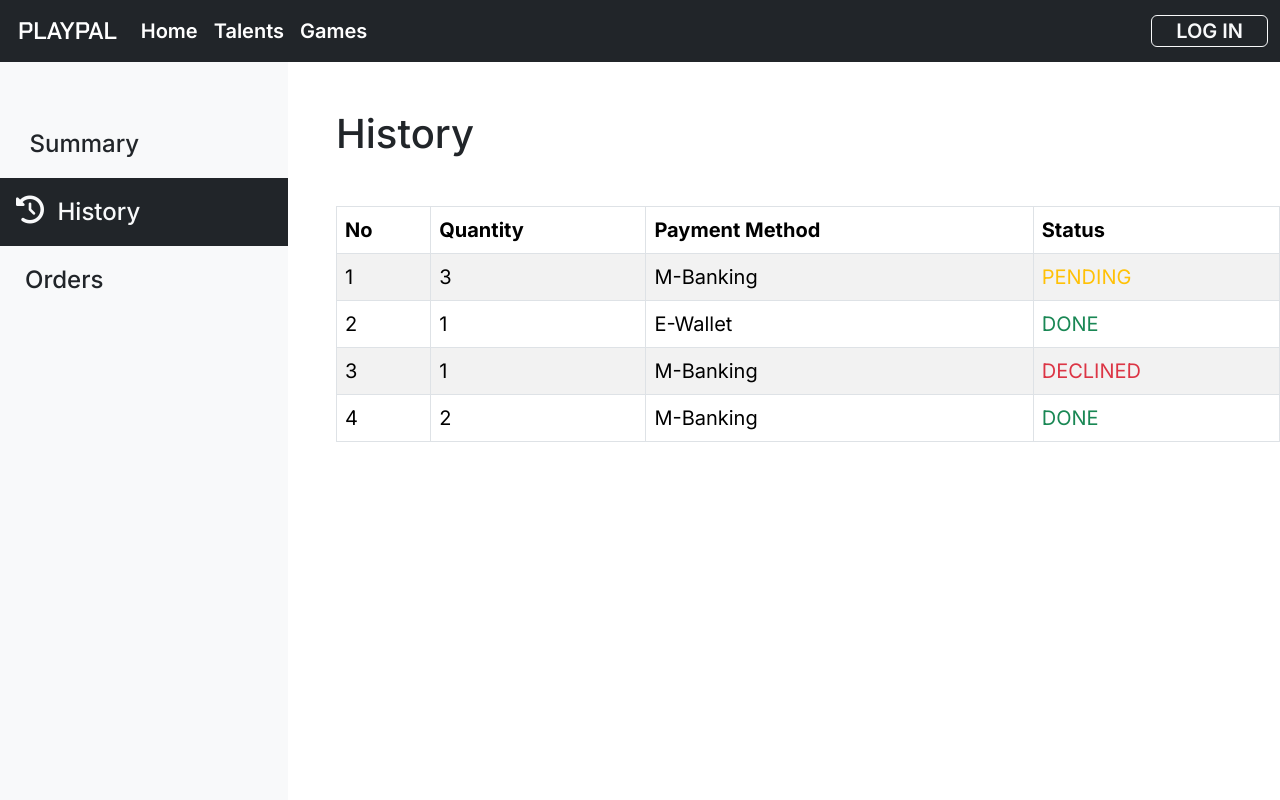
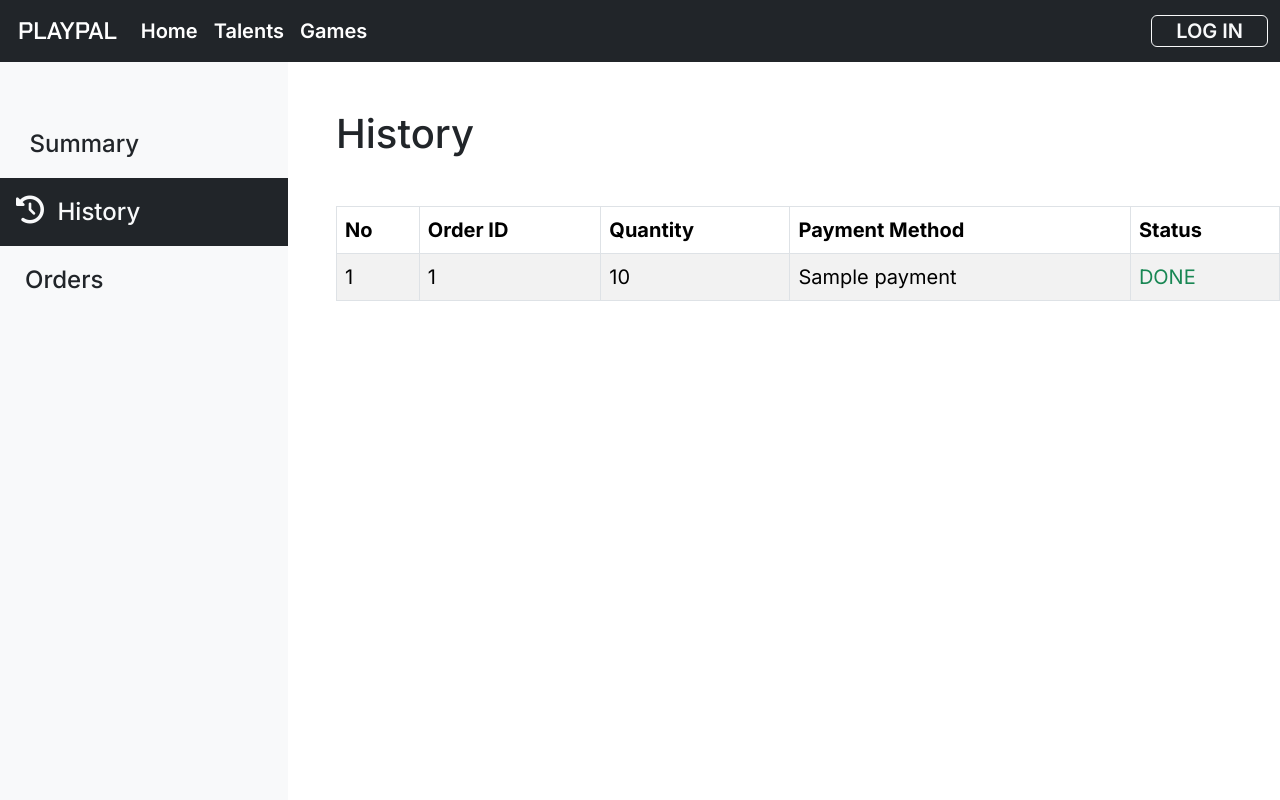
Before and after one commit to slashedzer0/Playpal, a Flask app: template templates/talent/history.html in a window 1280 px wide. Run offline with Flask 3, Linux system fonts and the light colour scheme; the template is opened without the code that fills it: most values are stand-ins (such as "Sample title", 1, 10 or a date in 2020); some libraries are stand-ins or nearby versions; grey boxes are pictures that could not be loaded.

Commit message:
major updates 2.0

```diff
--- a/app.py
+++ b/app.py
@@ -32,6 +32,19 @@ def home():
     talents = list(db.users.find({'role': 'talent'}, {
                    '_id': False, 'password': False}))
     shuffled_talents = random.sample(talents, 6)
+
+    for talent in shuffled_talents:
+        sum_rating = db.orders.find(
+            {"talent": talent["username"], "rating": {"$exists": True}})
+        total_rating = 0
+        for rating in sum_rating:
+            total_rating += int(rating["rating"])
+
+        received_rating = db.orders.count_documents(
+            {"talent": talent["username"], "rating": {"$exists": True}})
+        overall_rating = total_rating / received_rating if received_rating != 0 else 0
+        overall_rating = str(overall_rating)[:3]
+        talent["ovr_rating"] = overall_rating
 
     if token:
         try:
@@ -95,18 +108,45 @@ def profile_page(username):
         try:
             payload = jwt.decode(token, SECRET_KEY, algorithms=["HS256"])
             user_info = db.users.find_one({"username": payload["username"]})
+            sum_rating = db.orders.find(
+                {"talent": username, "rating": {"$exists": True}})
+            total_rating = 0
+            for rating in sum_rating:
+                total_rating += int(rating["rating"])
+
+            received_rating = db.orders.count_documents(
+                {"talent": username, "rating": {"$exists": True}})
+            overall_rating = total_rating / received_rating if received_rating != 0 else 0
+            overall_rating = str(overall_rating)[:3]
         except jwt.ExpiredSignatureError:
             return redirect(url_for("login_page"))
         except jwt.exceptions.DecodeError:
             return redirect(url_for("login_page"))
 
-    return render_template("profile.html", user_info=user_info, talent_info=talent_info)
+    return render_template("profile.html", user_info=user_info, talent_info=talent_info, overall_rating=overall_rating)
 
 
 @app.route('/talents')
 def talents_page():
     token = request.cookies.get("token")
     user_info = None
+
+    talents = list(db.users.find({'role': 'talent'}, {
+                     '_id': False, 'password': False}))
+    sorted_talents = sorted(talents, key=lambda x: x['fullname'].lower())
+
+    for talent in talents:
+        sum_rating = db.orders.find(
+            {"talent": talent["username"], "rating": {"$exists": True}})
+        total_rating = 0
+        for rating in sum_rating:
+            total_rating += int(rating["rating"])
+
+        received_rating = db.orders.count_documents(
+            {"talent": talent["username"], "rating": {"$exists": True}})
+        overall_rating = total_rating / received_rating if received_rating != 0 else 0
+        overall_rating = str(overall_rating)[:3]
+        talent["ovr_rating"] = overall_rating
 
     if token:
         try:
@@ -117,7 +157,7 @@ def talents_page():
         except jwt.exceptions.DecodeError:
             return redirect(url_for("login_page"))
 
-    return render_template("talents.html", user_info=user_info)
+    return render_template("talents.html", user_info=user_info, talents=sorted_talents)
 
 
 @app.route('/games')
@@ -126,6 +166,20 @@ def games_page():
     user_info = None
     talents = list(db.users.find({'role': 'talent'}, {
                    '_id': False, 'password': False}))
+    sorted_talents = sorted(talents, key=lambda x: x['fullname'].lower())
+
+    for talent in talents:
+        sum_rating = db.orders.find(
+            {"talent": talent["username"], "rating": {"$exists": True}})
+        total_rating = 0
+        for rating in sum_rating:
+            total_rating += int(rating["rating"])
+
+        received_rating = db.orders.count_documents(
+            {"talent": talent["username"], "rating": {"$exists": True}})
+        overall_rating = total_rating / received_rating if received_rating != 0 else 0
+        overall_rating = str(overall_rating)[:3]
+        talent["ovr_rating"] = overall_rating
 
     if token:
         try:
@@ -136,7 +190,7 @@ def games_page():
         except jwt.exceptions.DecodeError:
             return redirect(url_for("login_page"))
 
-    return render_template("games.html", user_info=user_info, talents=talents)
+    return render_template("games.html", user_info=user_info, talents=sorted_talents)
 
 
 @app.route('/customer-summary')
@@ -148,10 +202,14 @@ def customer_summary_page():
         try:
             payload = jwt.decode(token, SECRET_KEY, algorithms=["HS256"])
             user_info = db.users.find_one({"username": payload["username"]})
+            total_reviews = db.orders.count_documents(
+                {"customer": user_info["username"], "status": "completed"})
+            total_orders = db.orders.count_documents(
+                {"customer": user_info["username"]})
 
             if user_info.get("role") != "customer":
                 return redirect(url_for("home"))
-            return render_template('/customer/summary.html', user_info=user_info)
+            return render_template('/customer/summary.html', user_info=user_info, total_reviews=total_reviews, total_orders=total_orders)
 
         except (jwt.ExpiredSignatureError, jwt.exceptions.DecodeError):
             return redirect(url_for("login_page"))
@@ -191,10 +249,32 @@ def talent_summary_page():
         try:
             payload = jwt.decode(token, SECRET_KEY, algorithms=["HS256"])
             user_info = db.users.find_one({"username": payload["username"]})
+            username = user_info["username"]
+
+            quantity = db.orders.find({"talent": username, "status": {"$in": ["done", "completed"]}, "quantity": {
+                "$exists": True}})
+            total_quantity = 0
+            for qty in quantity:
+                total_quantity += int(qty["quantity"])
+
+            total_income =  int(user_info["price"]) * total_quantity
+            received_orders = db.orders.count_documents(
+                {"talent": user_info["username"]})
+
+            sum_rating = db.orders.find(
+                {"talent": username, "rating": {"$exists": True}})
+            total_rating = 0
+            for rating in sum_rating:
+                total_rating += int(rating["rating"])
+
+            received_rating = db.orders.count_documents(
+                {"talent": username, "rating": {"$exists": True}})
+            overall_rating = total_rating / received_rating if received_rating != 0 else 0
+            overall_rating = str(overall_rating)[:3]
 
             if user_info.get("role") != "talent":
                 return redirect(url_for("home"))
-            return render_template('/talent/summary.html', user_info=user_info)
+            return render_template('/talent/summary.html', user_info=user_info, overall_rating=overall_rating, total_income=total_income, received_orders=received_orders)
 
         except jwt.ExpiredSignatureError:
             return redirect(url_for("login_page"))
@@ -214,10 +294,12 @@ def talent_history_page():
         try:
             payload = jwt.decode(token, SECRET_KEY, algorithms=["HS256"])
             user_info = db.users.find_one({"username": payload["username"]})
+            received_orders = list(db.orders.find({'talent': user_info["username"], 'status': {'$ne': 'waiting'}}, {
+                '_id': False}))
 
             if user_info.get("role") != "talent":
                 return redirect(url_for("home"))
-            return render_template('/talent/history.html', user_info=user_info)
+            return render_template('/talent/history.html', user_info=user_info, received_orders=received_orders)
 
         except jwt.ExpiredSignatureError:
             return redirect(url_for("login_page"))
@@ -412,12 +494,133 @@ def delete_account():
         except jwt.exceptions.DecodeError:
             return redirect(url_for("login_page"))
 
+@app.route('/api/load_customer_history')
+def load_customer_history():
+    token = request.cookies.get('token')
 
-@app.route('/api/load_talents')
-def load_talents():
-    talents = list(db.users.find({'role': 'talent'}, {
-                   '_id': False, 'password': False}))
-    return jsonify({'result': 'success', 'talents': talents})
+    if token:
+        try:
+            payload = jwt.decode(token, SECRET_KEY, algorithms=['HS256'])
+            username = payload['username']
+            created_orders = list(db.orders.find({'customer': username}, {
+                '_id': False}))
+            return jsonify({'result': 'success', 'created_orders': created_orders})
+
+        except (jwt.ExpiredSignatureError, jwt.exceptions.DecodeError):
+            return redirect(url_for('home'))
+
+
+@app.route('/api/load_talent_orders')
+def load_talent_orders():
+    token = request.cookies.get('token')
+
+    if token:
+        try:
+            payload = jwt.decode(token, SECRET_KEY, algorithms=['HS256'])
+            username = payload['username']
+            received_orders = list(db.orders.find({'talent': username, 'status': 'waiting'}, {
+                '_id': False}))
+            return jsonify({'result': 'success', 'received_orders': received_orders})
+
+        except (jwt.ExpiredSignatureError, jwt.exceptions.DecodeError):
+            return redirect(url_for('home'))
+
+
+@app.route('/api/create_order', methods=['POST'])
+def create_order():
+    username_customer = request.form['customer']
+    username_talent = request.form['talent']
+    order_id = username_customer[:3] + datetime.now().strftime("%d%H%M%S")
+    game = request.form['game']
+    quantity = request.form['quantity']
+    payment = request.form['payment']
+    note = request.form['note']
+
+    doc = {
+        "customer": username_customer,
+        "talent": username_talent,
+        "order_id": order_id,
+        "game": game,
+        "quantity": quantity,
+        "payment": payment,
+        "note": note,
+        "status": "waiting",
+    }
+
+    db.orders.insert_one(doc)
+    return jsonify({'result': 'success'})
+
+
+@app.route('/api/add_rating', methods=['POST'])
+def add_rating():
+    token = request.cookies.get('token')
+
+    if token:
+        try:
+            payload = jwt.decode(token, SECRET_KEY, algorithms=['HS256'])
+            order_id = request.form['order_id']
+            rating = request.form['rating']
+
+            new_doc = {
+                'rating': rating,
+                'status': 'completed',
+            }
+
+            db.orders.update_one({'order_id': order_id}, {'$set': new_doc})
+            return jsonify({'result': 'success'})
+
+        except (jwt.ExpiredSignatureError, jwt.exceptions.DecodeError):
+            return redirect(url_for('home'))
+
+
+@app.route('/api/decline_order', methods=['POST'])
+def decline_order():
+    token = request.cookies.get('token')
+
+    if token:
+        try:
+            payload = jwt.decode(token, SECRET_KEY, algorithms=['HS256'])
+            order_id = request.form['order_id']
+            db.orders.update_one({'order_id': order_id}, {
+                '$set': {'status': 'declined'}})
+            return jsonify({'result': 'success'})
+
+        except (jwt.ExpiredSignatureError, jwt.exceptions.DecodeError):
+            return redirect(url_for('home'))
+
+
+@app.route('/api/approve_order', methods=['POST'])
+def approve_order():
+    token = request.cookies.get('token')
+
+    if token:
+        try:
+            payload = jwt.decode(token, SECRET_KEY, algorithms=['HS256'])
+            order_id = request.form['order_id']
+            db.orders.update_one({'order_id': order_id}, {
+                '$set': {'status': 'pending'}})
+            return jsonify({'result': 'success'})
+
+        except (jwt.ExpiredSignatureError, jwt.exceptions.DecodeError):
+            return redirect(url_for('home'))
+
+
+@app.route('/api/complete_order', methods=['POST'])
+def complete_order():
+    token = request.cookies.get('token')
+
+    if token:
+        try:
+            payload = jwt.decode(token, SECRET_KEY, algorithms=['HS256'])
+
+            order_id = request.form['order_id']
+            print(order_id)
+            db.orders.update_one({'order_id': order_id}, {
+                '$set': {'status': 'done'}})
+            return jsonify({'result': 'success'})
+
+        except (jwt.ExpiredSignatureError, jwt.exceptions.DecodeError):
+            return redirect(url_for('home'))
 
 
 if __name__ == '__main__':
--- a/static/js/scripts.js
+++ b/static/js/scripts.js
@@ -239,38 +239,223 @@ function update_talent() {
   });
 }
 
-function load_talents() {
+function create_order() {
+  let username_customer = $("#username").val();
+  let username_talent = $("#username-talent").text();
+  let game = $("#game-talent").text();
+  let quantity = $("#quantity").val();
+  let payment = $("#payment").val();
+  let note = $("#note").val();
+
+  if (quantity === "") {
+    $("#quantity").focus();
+    return;
+  } else if (payment === "") {
+    $("#payment").focus();
+    return;
+  } else {
+    $("#form-order").fadeOut(500, function () {
+      $("#success-order").fadeIn(500);
+    });
+  }
+
   $.ajax({
-    type: "GET",
-    url: "/api/load_talents",
+    type: "POST",
+    url: "/api/create_order",
+    data: {
+      customer: username_customer,
+      talent: username_talent,
+      game: game,
+      quantity: quantity,
+      payment: payment,
+      note: note,
+    },
     success: function (response) {
       console.log(response);
       if (response["result"] === "success") {
-        talents = response["talents"];
-        talents.sort((a, b) => a.fullname.localeCompare(b.fullname));
+        console.log("Order created");
+      }
+    },
+  });
+}
 
-        for (let i = 0; i < talents.length; i++) {
-          let talent = talents[i];
-          let username = talent.username;
-          let fullname = talent.fullname;
-          let avatar = talent.pfp_default;
+function load_customer_history() {
+  $.ajax({
+    type: "GET",
+    url: "/api/load_customer_history",
+    data: {},
+    success: function (response) {
+      console.log(response);
+      if (response["result"] === "success") {
+        created_orders = response["created_orders"];
+
+        for (let i = 0; i < created_orders.length; i++) {
+          let count = i + 1;
+          let order = created_orders[i];
+          let order_id = order.order_id;
+          let game = order.game;
+          let quantity = order.quantity;
+          let payment = order.payment;
+          let status = order.status;
+
+          if (status == "waiting") {
+            status = '<td class="text-secondary">WAITING</td><td></td>';
+          } else if (status == "done") {
+            status =
+              '<td class="text-success">DONE</td><td> <a class="btn btn-dark" onclick="proceed_review(' +
+              i +
+              ')">ADD REVIEW</a></td>';
+          } else if (status == "completed") {
+            status = '<td class="text-primary">COMPLETED</td><td></td>';
+          } else if (status == "declined") {
+            status = '<td class="text-danger">DECLINED</td><td></td>';
+          } else if (status == "pending") {
+            status =
+              '<td class="text-warning">PENDING</td><td> <a onclick="complete_order(' +
+              i +
+              ')" class="btn btn-dark">DONE</a></td>';
+          } else {
+            status = '<td class="text-dark">UNKNOWN</td><td></td>';
+          }
+
           let temp_html = `
-          <div class="col mb-2">
-          <div class="card">
-            <a href="/profile/${username}">
-              <img src="/static/${avatar}" class="card-img">
-              <div class="card-img-overlay p-2">
-                <p class="fs-6 badge bg-secondary bg-opacity-50"><i class="fa-solid fa-star"
-                    style="color: #fcbe3f;"></i>&nbsp;X.X</p>
-              </div>
-            </a>
-          </div>
-          <p class="mt-2 fs-5 fw-semibold lh-sm">${fullname}</p>
-        </div>
+          <tr>
+            <td>${count}</td>
+            <td id="order-id-${count}">${order_id}</td>
+            <td>${game}</td>
+            <td>${quantity}</td>
+            <td>${payment}</td>
+            ${status}
+          </tr>
           `;
-          $("#list-talents").append(temp_html);
+          $("#customer-history").append(temp_html);
         }
       }
     },
   });
 }
+
+function load_talent_orders() {
+  $.ajax({
+    type: "GET",
+    url: "/api/load_talent_orders",
+    data: {},
+    success: function (response) {
+      console.log(response);
+      if (response["result"] === "success") {
+        received_orders = response["received_orders"];
+
+        for (let i = 0; i < received_orders.length; i++) {
+          let count = i + 1;
+          let order = received_orders[i];
+          let order_id = order.order_id;
+          let quantity = order.quantity;
+          let payment = order.payment;
+          let note = order.note;
+          let status = order.status;
+
+          if (status == "waiting") {
+            status =
+              '<td><a onclick="approve_order(' +
+              i +
+              ')" class="btn btn-success">APPROVE</a>&nbsp;&nbsp;<a onclick="decline_order(' +
+              i +
+              ')" class="btn btn-danger">DECLINE</a></td>';
+          }
+
+          let temp_html = `
+          <tr>
+            <td>${count}</td>
+            <td id="order-id-${count}">${order_id}</td>
+            <td>${quantity}</td>
+            <td>${payment}</td>
+            <td>${note}</td>
+            ${status}
+          </tr>
+          `;
+          $("#talent-orders").append(temp_html);
+        }
+      }
+    },
+  });
+}
+
+function approve_order(index) {
+  let order_id = $("#order-id-" + (index + 1)).text();
+
+  $.ajax({
+    type: "POST",
+    url: "/api/approve_order",
+    data: {
+      order_id: order_id,
+    },
+    success: function (response) {
+      console.log(response);
+      if (response["result"] === "success") {
+        window.location.reload();
+      }
+    },
+  });
+}
+
+function decline_order(index) {
+  let order_id = $("#order-id-" + (index + 1)).text();
+
+  $.ajax({
+    type: "POST",
+    url: "/api/decline_order",
+    data: {
+      order_id: order_id,
+    },
+    success: function (response) {
+      console.log(response);
+      if (response["result"] === "success") {
+        window.location.reload();
+      }
+    },
+  });
+}
+
+function complete_order(index) {
+  let order_id = $("#order-id-" + (index + 1)).text();
+
+  $.ajax({
+    type: "POST",
+    url: "/api/complete_order",
+    data: {
+      order_id: order_id,
+    },
+    success: function (response) {
+      console.log(response);
+      if (response["result"] === "success") {
+        window.location.reload();
+      }
+    },
+  });
+}
+
+function proceed_review(index) {
+  let order_id = $("#order-id-" + (index + 1)).text();
+  $("#modal-review").modal("show");
+  $("#order-id").val(order_id);
+}
+
+function add_rating() {
+  let order_id = $("#order-id").val();
+  let rating = $("#rating").val();
+
+  $.ajax({
+    type: "POST",
+    url: "/api/add_rating",
+    data: {
+      order_id: order_id,
+      rating: rating,
+    },
+    success: function (response) {
+      console.log(response);
+      if (response["result"] === "success") {
+        window.location.reload();
+      }
+    },
+  });
+}
--- a/templates/index.html
+++ b/templates/index.html
@@ -263,7 +263,7 @@
               <img src="/static/{{ talent.pfp_default }}" class="card-img">
               <div class="card-img-overlay p-2">
                 <p class="fs-6 badge bg-secondary bg-opacity-50"><i class="fa-solid fa-star"
-                    style="color: #fcbe3f;"></i>&nbsp;X.X</p>
+                    style="color: #fcbe3f;"></i>&nbsp;{{ talent.ovr_rating }}</p>
               </div>
             </a>
           </div>
--- a/templates/talent/history.html
+++ b/templates/talent/history.html
@@ -258,36 +258,30 @@
         <thead>
           <tr>
             <th scope="col">No</th>
+            <th scope="col">Order ID</th>
             <th scope="col">Quantity</th>
             <th scope="col">Payment Method</th>
             <th scope="col">Status</th>
           </tr>
         </thead>
         <tbody>
+          {% for order in received_orders %}
           <tr>
-            <td>1</td>
-            <td>3</td>
-            <td>M-Banking</td>
+            <td>{{ loop.index }}</td>
+            <td>{{ order.order_id }}</td>
+            <td>{{ order.quantity }}</td>
+            <td>{{ order.payment }}</td>
+            {% if order.status == 'pending' %}
             <td class="text-warning">PENDING</td>
+            {% elif order.status == 'done' %}
+            <td class="text-success">DONE</td>
+            {% elif order.status == 'completed' %}
+            <td class="text-primary">COMPLETED</td>
+            {% else %}
+            <td class="text-danger">DECLINED</td>
+            {% endif %}
           </tr>
-          <tr>
-            <td>2</td>
-            <td>1</td>
-            <td>E-Wallet</td>
-            <td class="text-success">DONE</td>
-          </tr>
-          <tr>
-            <td>3</td>
-            <td>1</td>
-            <td>M-Banking</td>
-            <td class="text-danger">DECLINED</td>
-          </tr>
-          <tr>
-            <td>4</td>
-            <td>2</td>
-            <td>M-Banking</td>
-            <td class="text-success">DONE</td>
-          </tr>
+          {% endfor %}
         </tbody>
       </table>
     </div>
@@ -298,7 +292,6 @@
     integrity="sha384-C6RzsynM9kWDrMNeT87bh95OGNyZPhcTNXj1NW7RuBCsyN/o0jlpcV8Qyq46cDfL"
     crossorigin="anonymous"></script>
 
-  <!-- custom js -->
   <!-- custom js -->
   <script>
     {% if user_info.role == 'customer' %}
--- a/templates/talent/summary.html
+++ b/templates/talent/summary.html
@@ -257,21 +257,21 @@
       <div class="row mt-5">
         <div class="col">
           <div class="card text-center p-2 bg-warning-subtle border-0">
-            <h1 class="display-3 fw-medium"><i class="fa-solid fa-star"></i>&nbsp;4.6
+            <h1 class="display-3 fw-medium"><i class="fa-solid fa-star"></i>&nbsp;{{ overall_rating }}
             </h1>
             <p class="fs-5 fw-semibold text-secondary lh-sm">Overall rating</p>
           </div>
         </div>
         <div class="col-5">
           <div class="card text-center p-2 bg-success-subtle border-0">
-            <h1 class="display-3 fw-medium"><i class="fa-solid fa-sack-dollar"></i>&nbsp;210000
+            <h1 class="display-3 fw-medium"><i class="fa-solid fa-sack-dollar"></i>&nbsp;{{ total_income }}
             </h1>
             <p class="fs-5 fw-semibold text-secondary lh-sm">Total income</p>
           </div>
         </div>
         <div class="col">
           <div class="card text-center p-2 bg-info-subtle border-0">
-            <h1 class="display-3 fw-medium"><i class="fa-solid fa-cart-arrow-down"></i>&nbsp;13
+            <h1 class="display-3 fw-medium"><i class="fa-solid fa-cart-arrow-down"></i>&nbsp;{{ received_orders }}
             </h1>
             <p class="fs-5 fw-semibold text-secondary lh-sm">Total orders</p>
           </div>
```
Also changed, not shown: templates/customer/history.html (+15 -42 lines), templates/customer/summary.html (+4 -4 lines), templates/games.html (+12 -12 lines), templates/profile.html (+32 -16 lines), templates/talent/orders.html (+7 -37 lines), templates/talents.html (+14 -5 lines), static/img/checked.png (added).
